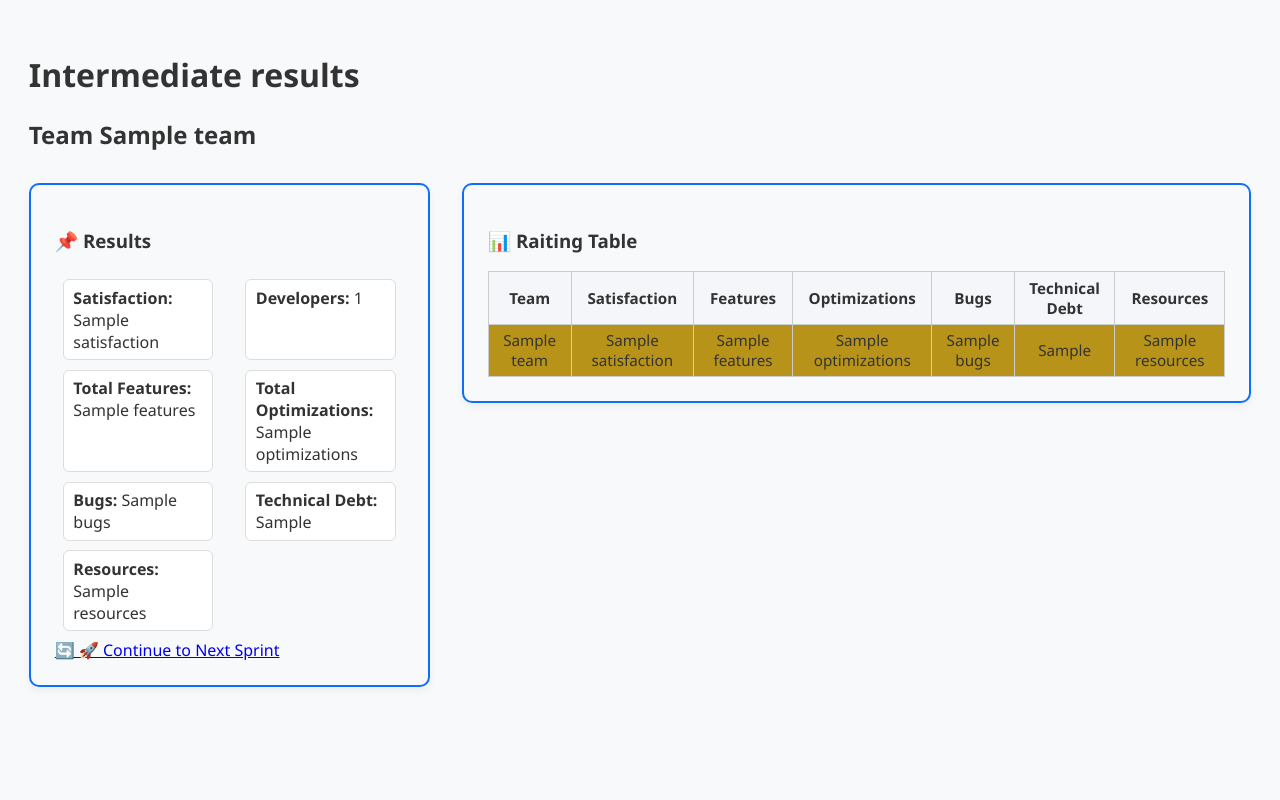
After one commit to baronett90210/AgileSimulator, a Flask app: template templates/end_round.html in a window 1280 px wide. The commit adds this page. Run offline with Flask 3, Linux system fonts and the light colour scheme; the template is opened without the code that fills it: most values are stand-ins (such as "Sample title", 1, 10 or a date in 2020).

Commit message:
added intermediate results page and developers table, removed expectations per round

```diff
--- a/game/developer.py
+++ b/game/developer.py
@@ -13,4 +13,4 @@ class Developer:
 
     @classmethod
     def from_dict(cls, data):
-        return cls(skill_level=data["skill_level"], available_from=data["available_from"])
+        return cls(skill=data["skill"], available_from=data["available_from"])
--- a/main.py
+++ b/main.py
@@ -26,8 +26,10 @@ def start_game():
         team_name = request.form['team_name']
         # rounds = int(request.form['total_rounds'])
         rounds = 5
+        session["team_id"] = str(uuid.uuid4())
         session['team_name'] = team_name
         session['total_rounds'] = rounds
+        session['sprints_per_round'] = 2  # fixed for now
         return redirect(url_for('play_sprint', sprint_num = 0))
 
     return render_template('start_game.html')
@@ -44,31 +46,29 @@ def play_sprint(sprint_num):
 
     if 'team_data' in session:
         # after 1st sprint, load team and game state from session
-        team = Team.from_dict(session['team_data'])
-        # Load previous game state to get sprints_per_round
-        prev_game_data = session['game_data']
-        sprints_per_round = prev_game_data['sprints_per_round']
-        expectation = prev_game_data['expectation']
-        game = Game(team, expectation=expectation, total_sprints=prev_game_data['total_sprints'])
+        team = Team.from_dict(session['team_data'], current_sprint = sprint_num)
+        # Load previous game state
+        game = Game.from_dict(session['game_data'], team = team)
 
     else:
         # Before the very 1st sprint, initialize team and game
         team = Team(team_name)
-        game = Game(team)
-        game.total_sprints = session['total_rounds'] * game.sprints_per_round
+        game = Game(team, sprints_per_round = session['sprints_per_round'], total_sprints = session['total_rounds'] * session['sprints_per_round'])
         # Save initial game state in session
         session['game_data'] = game.to_dict()
         # Update team state in session
         session['team_data'] = team.to_dict()
 
-    round_num  = sprint_num // game.sprints_per_round + 1
+    round_num = sprint_num // game.sprints_per_round + 1
     sprint_in_round = sprint_num % game.sprints_per_round + 1
     error = None
-    # Get round message from session if it exists
+    # Get sprint and round messages from session if they exist
+    sprint_message = session.pop('sprint_message', None)
     round_message = session.pop('round_message', None)
 
     if request.method == 'POST':
         try:
+            ##### sprint play logic
             allocations = {
                 'New feature': int(request.form.get('feature', 0)),
                 'Optimization':  int(request.form.get('optimization')),
@@ -83,11 +83,17 @@ def play_sprint(sprint_num):
 
             game.play_sprint(sprint_num, allocations = allocations, staffing = staffing, current_sprint = sprint_num)
 
-            # Update team state in session
-            session['team_data'] = team.to_dict()
+            ##### end sprint and post sprint message
+            met_expectations, too_much_debt = game.end_sprint()
+            sprint_message = sprint_message_text(met_expectations, too_much_debt)
+            session['sprint_message'] = sprint_message
+            # Increase expectation for the next sprint
+            game.expectation['feature'] += 1
+            game.expectation['optimization'] += 1
 
             ##### Sprint/Round/Game end logic ####
             if (sprint_num + 1) >= game.total_sprints:
+                ### game end
                 game.end_round()
                 game.end_game()
                 # Update team state in session
@@ -95,18 +101,24 @@ def play_sprint(sprint_num):
                 return redirect(url_for('end_game'))
 
             elif (sprint_num + 1) % game.sprints_per_round == 0:
+                ### round end
                 met_expectations, too_many_bugs = game.end_round()
-                round_message = round_message_text(met_expectations, too_many_bugs)
+                round_message = round_message_text(too_many_bugs)
                 session['round_message'] = round_message
-                # Update game and team state in session
-                # Increase expectation if it's the start of a new round
-                game.expectation['feature'] += 1
-                game.expectation['optimization'] += 1
+
+                # Save round results to a separate file
+                filename = "results_round_" + str(round_num) + ".json"
+                save_to_json(team, filename)
+                # Update team and game state in session
                 session['game_data'] = game.to_dict()
                 session['team_data'] = team.to_dict()
-                return redirect(url_for('play_sprint', sprint_num = sprint_num + 1))
+                return redirect(url_for('end_round', round_num = round_num, sprint_num = sprint_num))
 
             else:
+                # regular sprint end
+                # Update team state in session
+                session['team_data'] = team.to_dict()
+                session['game_data'] = game.to_dict()
                 return redirect(url_for('play_sprint', sprint_num = sprint_num + 1))
 
         except ValueError as e:
@@ -115,8 +127,30 @@ def play_sprint(sprint_num):
     return render_template(
         'play_sprint.html', game=game, sprints_per_round=game.sprints_per_round,
         sprint_in_round=sprint_in_round, round_num=round_num, sprint_num = sprint_num, rounds=session['total_rounds'],
-        team=team, error=error, round_message=round_message
+        team=team, error=error, round_message=round_message, sprint_message=sprint_message
     )
+
+@app.route('/end_round/<int:round_num>/<int:sprint_num>', methods=['GET', 'POST'])
+def end_round(round_num, sprint_num):
+
+    BASE_DIR = os.path.dirname(os.path.abspath(__file__))
+    filename = "results_round_" + str(round_num) + ".json"
+    ROUND_RESULTS_FILE = os.path.join(BASE_DIR, filename)
+
+    # Load results
+    if os.path.exists(ROUND_RESULTS_FILE):
+        with open(ROUND_RESULTS_FILE, "r") as f:
+            results = json.load(f)
+    else:
+        results = []
+
+    my_result = [result for result in results if result['team_id'] == session["team_id"]][0]
+    # ✅ Sort: high satisfaction, then fewer bugs, then fewer technical debt
+    results.sort(
+        key=lambda r: (-r["satisfaction"], r["bugs"], r["technical_debt"])
+    )
+
+    return render_template('end_round.html', my_result=my_result, results=results, sprint_num = sprint_num)
 
 @app.route('/end_game', methods=['GET', 'POST'])
 def end_game():
@@ -148,7 +182,7 @@ def end_game():
         "bugs": team.bugs,
         "technical_debt": team.technical_debt,
         "resources": team.resources,
-        "id": str(uuid.uuid4())  # Unique ID for the result
+        "team_id": str(uuid.uuid4())  # Unique ID for the result
     }
 
     # Append new result
@@ -163,12 +197,26 @@ def end_game():
         key=lambda r: (-r["satisfaction"], r["bugs"], r["technical_debt"])
     )
 
-    return render_template('end_game.html', team=team, results=results, last_id = result_entry["id"])
+    return render_template('end_game.html', team=team, results=results, last_id = result_entry["team_id"])
 
 
 ####### helper functions #######
 # This function generates a message based on whether expectations were met
-def round_message_text(met_expectation, too_many_bugs):
+def sprint_message_text(met_expectation, too_much_debt):
+    if met_expectation:
+        message = "✅ Expectations met! Satisfaction +1, Resources +1!"
+    else:
+        message = "❌ Expectations not met! Satisfaction -1!"
+    if too_much_debt:
+        message += "<br>❌ Technical debt more then 3! Capacity -1!"
+    return message
+
+
+def round_message_text(too_many_bugs):
+    if too_many_bugs:
+        return "❌ More then 3 bugs! Satisfaction -1!"
+
+def round_message_text_old(met_expectation, too_many_bugs):
     if met_expectation and not too_many_bugs:
         return "✅ Expectations met! Satisfaction +1!"
     elif not met_expectation and too_many_bugs:
@@ -178,7 +226,38 @@ def round_message_text(met_expectation, too_many_bugs):
     else:
         return "❌ Expectations not met! Satisfaction -1!"
 
+def save_to_json(team, filename):
+
+    BASE_DIR = os.path.dirname(os.path.abspath(__file__))
+    RESULTS_FILE = os.path.join(BASE_DIR, filename)
+
+    # Load existing results
+    if os.path.exists(RESULTS_FILE):
+        with open(RESULTS_FILE, "r") as f:
+            results = json.load(f)
+    else:
+        results = []
+
+    # Save current team result
+    result_entry = {
+        "team": team.name,
+        "n_developers": len(team.developers),
+        "satisfaction": team.satisfaction,
+        "features": team.total_features,
+        "optimizations": team.total_optimizations,
+        "bugs": team.bugs,
+        "technical_debt": team.technical_debt,
+        "resources": team.resources,
+        "team_id": session["team_id"]  # Unique ID for the result
+    }
+
+    # Append new result
+    results.append(result_entry)
+
+    # Save updated results
+    with open(RESULTS_FILE, "w") as f:
+        json.dump(results, f, indent=4)
+
 
 if __name__ == '__main__':
     app.run(debug = True)
-# This code sets up a basic Flask web application that returns "Hello, World!" when accessed
--- a/static/style.css
+++ b/static/style.css
@@ -51,7 +51,6 @@
 
 
 
-
 /* Play round page styling */
 body {
     font-family: "Segoe UI", Roboto, sans-serif;
@@ -61,6 +60,24 @@ body {
     padding: 2rem;
     display: flex;
     justify-content: center;
+}
+
+/* Developer table styling */
+.dev-table {
+    width: 100%;
+    border-collapse: collapse;
+    font-size: 0.85rem;
+    margin-top: 0.3rem;
+}
+
+.dev-table th, .dev-table td {
+    border: 1px solid #ccc;
+    padding: 0.25rem;
+    text-align: center;
+}
+
+.dev-table th {
+    background-color: #eef3ff;
 }
 
 /* Round box styling */
@@ -177,6 +194,18 @@ p.error {
     text-align: center;
 }
 
+/* Sprint message box */
+.sprint-message-box {
+    margin-top: 1.5rem;
+    background-color: #eaf4ff;
+    border-left: 6px solid #0d6efd;
+    padding: 1rem;
+    border-radius: 8px;
+    max-width: 300px;
+    font-weight: 500;
+    color: #0d3e7c;
+}
+
 /* Round message box */
 .round-message-box {
     margin-top: 1.5rem;
--- /dev/null
+++ b/templates/end_round.html
@@ -0,0 +1,67 @@
+<html>
+<head>
+    <title>Intermediate results</title>
+    <link rel="stylesheet" href="{{ url_for('static', filename='style.css') }}">
+</head>
+<body>
+   <div class="end-container">
+    <h1> Intermediate results </h1>
+    <h2>Team {{ my_result.team }}</h2>
+
+    <div class="results-flex">
+
+        <!-- Final Score Box -->
+        <div class="final-score-box">
+            <h3>📌 Results </h3>
+            <div class="score-grid">
+                <div><strong>Satisfaction:</strong> {{ my_result.satisfaction }}</div>
+                <div><strong>Developers:</strong> {{ my_result.n_developers }}</div>
+                <div><strong>Total Features:</strong> {{ my_result.features }}</div>
+                <div><strong>Total Optimizations:</strong> {{ my_result.optimizations }}</div>
+                <div><strong>Bugs:</strong> {{ my_result.bugs }}</div>
+                <div><strong>Technical Debt:</strong> {{ my_result.technical_debt }}</div>
+                <div><strong>Resources:</strong> {{ my_result.resources }}</div>
+            </div>
+
+            <a href="{{ url_for('play_sprint', sprint_num=sprint_num + 1) }}" class="btn">🔄 🚀 Continue to Next Sprint</a>
+
+        </div>
+
+
+        <!-- Summary Table -->
+        <div class="summary-box">
+            <h3>📊 Raiting Table </h3>
+            <table class="summary-table">
+                <thead>
+                    <tr>
+                        <th>Team</th>
+                        <th>Satisfaction</th>
+                        <th>Features</th>
+                        <th>Optimizations</th>
+                        <th>Bugs</th>
+                        <th>Technical Debt</th>
+                        <th>Resources</th>
+                    </tr>
+                </thead>
+                <tbody>
+                    {% for r in results %}
+                    <tr {% if r.team_id == my_result.team_id %}class="highlight"{% endif %}>
+                        <td>{{ r.team }}</td>
+                        <td>{{ r.satisfaction }}</td>
+                        <td>{{ r.features }}</td>
+                        <td>{{ r.optimizations }}</td>
+                        <td>{{ r.bugs }}</td>
+                        <td>{{ r.technical_debt }}</td>
+                        <td>{{ r.resources }}</td>
+                    </tr>
+                    {% endfor %}
+                </tbody>
+            </table>
+        </div>
+
+    </div>
+
+</div>
+
+</body>
+</html>
```
Also changed, not shown: game/game.py (+45 -12 lines), game/team.py (+10 -7 lines), templates/play_sprint.html (+32 -3 lines).
